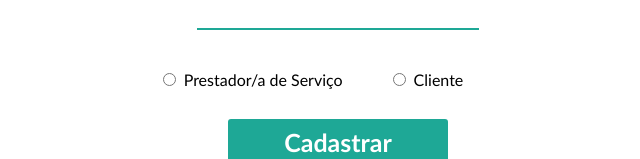
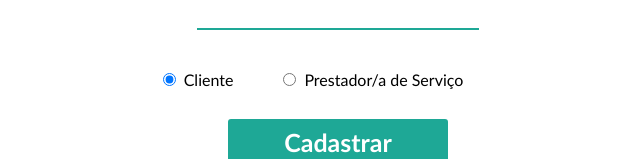
Before and after one commit to OracleThe61/senaiSALimpeza, a React (Vite) app: page /Cadastro in a window 1280 px wide. Shown: the part 518-677 px from the top of the page, without its empty margins (302-942 px from the left). Built offline with nearby package versions, Linux system fonts and the light colour scheme; no server answers.

Commit message:
cadastro ligado com banco de dados

```diff
--- a/src/pages/Cadastro.jsx
+++ b/src/pages/Cadastro.jsx
@@ -11,7 +11,7 @@ function Cadastro() {
     const [email, setEmail] = useState('')
     const [senha, setSenha] = useState('')
     const [vaSenha, setVaSenha] = useState('')
-    const [tipoConta, setTipoConta] = useState('')
+    const [tipoConta, setTipoConta] = useState('Cliente')
     const [usuarios, setUsuarios] = useState([])
     const navigate = useNavigate();
 
@@ -38,8 +38,19 @@ function Cadastro() {
         return regex.test(email);
     };
 
-    const cadastroUsuario = async () => {
+    const cadastro = async () => {
         try {
+            const usuarioEncontrado = usuarios.find(usuario => usuario.email === email);
+
+            if (!nome || !email || !senha || !vaSenha || !validarEmail(email)) {
+                toast.error("Preencha todos os campos corretamente");
+            } else if (usuarioEncontrado) {
+                toast.warning("Usuario Ja Cadastrado");
+            } else if (senha != vaSenha) {
+                toast.error("A Senhas não conferem");
+            } else {
+
+
                 const usuario = {
                     nome: nome,
                     email: email,
@@ -51,12 +62,20 @@ function Cadastro() {
                 if (response.status === 201) {
                     fetchUsuarios();
                     limparForm();
+                    toast.success("Cadastro efetuado com sucesso");
                 }
 
-        } catch (error) {
+
+
+            }
+
+
+        }catch (error) {
             console.error('Erro ao adicionar usuarios:', error);
         }
-    };
+
+    }
+
 
     function limparForm() {
         setEmail('')
@@ -65,30 +84,7 @@ function Cadastro() {
         setNome('')
     }
 
-    function cadastro() {
-        const usuarioEncontrado = usuarios.find(usuario => usuario.email === email);
 
-        if (!nome || !email || !senha || !vaSenha || !validarEmail(email)) {
-            toast.error("Preencha todos os campos corretamente");
-        } else if (usuarioEncontrado) {
-            toast.warning("Usuario Ja Cadastrado");
-        } else if (senha != vaSenha) {
-            toast.error("A Senhas não conferem");
-        } else {
-
-            cadastroUsuario()
-
-            toast.success("Cadastro efetuado com sucesso");
-            navigate('/')
-
-            setEmail('')
-            setSenha('')
-            setVaSenha('')
-            setNome('')
-        }
-
-
-    }
 
 
     return (
@@ -120,14 +116,14 @@ function Cadastro() {
 
 
             <div className='inputs-tipo-conta'>
-                <div className='input-tipo-prestadorSe'>
-                    <input type="radio" id='prestador-servico' className='prestador-servico' value='prestador-servico' onChange={(event) => setTipoConta(event.target.value)} name='escolha' checked={tipoConta === 'prestador-servico'} />
-                    <label htmlFor="prestador-servico">Prestador/a de Serviço</label>
+                <div className='input-tipo-cliente'>
+                    <input type="radio" id='cliente' className='cliente' name='escolha' value='Cliente' onChange={(event) => setTipoConta(event.target.value)} checked={tipoConta === 'Cliente'} />
+                    <label htmlFor="cliente">Cliente</label>
                 </div>
 
-                <div className='input-tipo-cliente'>
-                    <input type="radio" id='cliente' className='cliente' name='escolha' value='cliente' onChange={(event) => setTipoConta(event.target.value)} checked={tipoConta === 'cliente'} />
-                    <label htmlFor="cliente">Cliente</label>
+                <div className='input-tipo-prestadorSe'>
+                    <input type="radio" id='prestador-servico' className='prestador-servico' value='Prestador/a de Serviço' onChange={(event) => setTipoConta(event.target.value)} name='escolha' checked={tipoConta === 'Prestador/a de Serviço'} />
+                    <label htmlFor="prestador-servico">Prestador/a de Serviço</label>
                 </div>
 
                 <ToastContainer position="top-right" autoClose={3000} pauseOnHover={false} pauseOnFocusLoss={false} draggable={true} />
```
Also changed, not shown: 1 other file (tests, documents, lock files or other folders).
